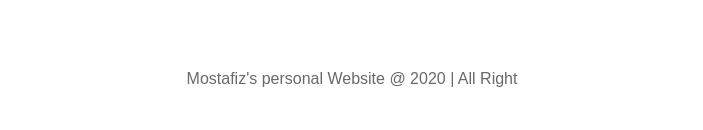
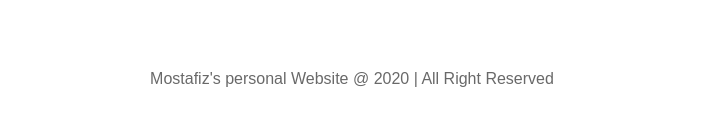
Before and after one commit to perfectionist1/my-website-simple, a plain HTML site: page index.html in a window 1280 px wide. Shown: the part 2692-2822 px from the top of the page, without its empty margins (288-991 px from the left). Drawn offline with Linux system fonts and the light colour scheme.

Commit message:
Footer text updated

```diff
--- a/index.html
+++ b/index.html
@@ -66,7 +66,7 @@
     </section>
     <footer>
         <div class="footer-section font-arial">
-            <p> Mostafiz's personal Website @ 2020 | All Right  </p>
+            <p> Mostafiz's personal Website @ 2020 | All Right Reserved </p>
         </div>
 
     </footer>
```
